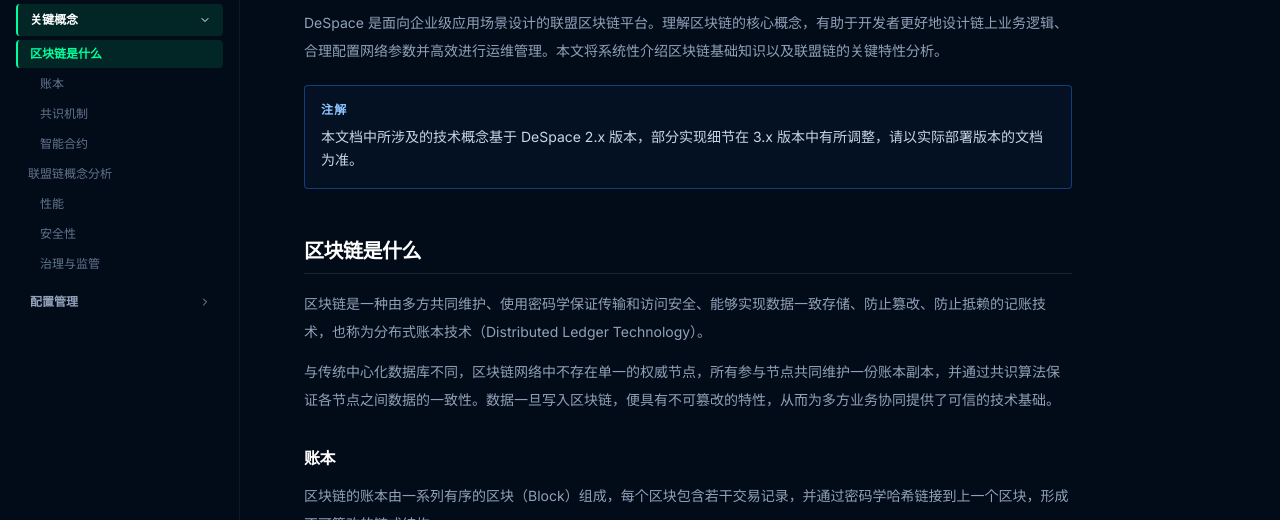
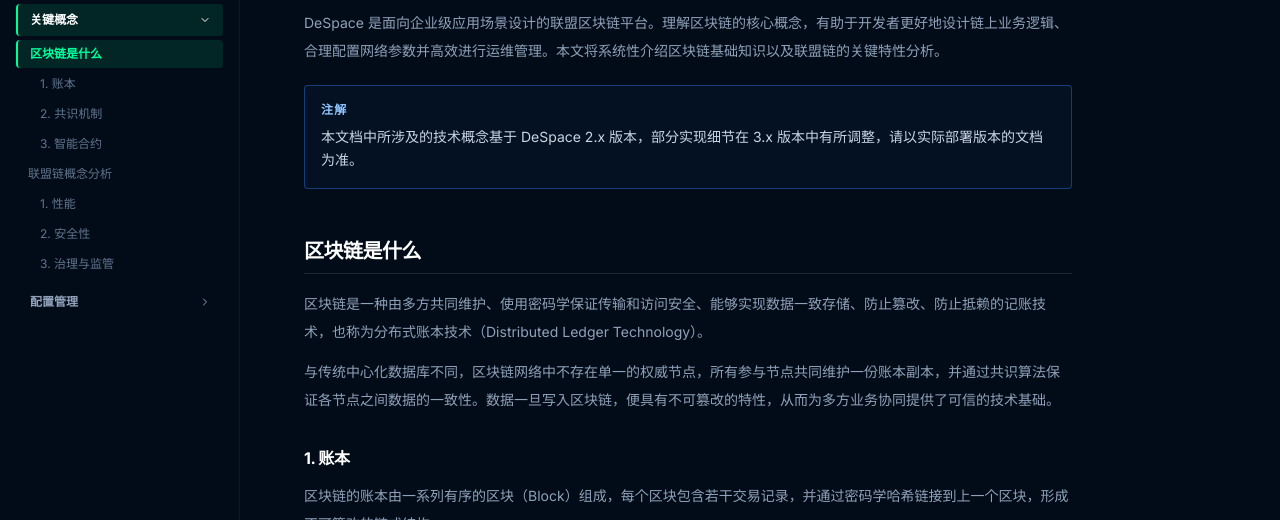
Before and after one commit to xiaoZhangZhang19/DeSpace-Smart-Chain, a React (Vite) app: page /docs/key-concepts in a window 1280 px wide. Shown: the part 175-695 px from the top of the page. Built offline with nearby package versions, Linux system fonts and the light colour scheme; a web font is replaced by a local one.

Commit message:
add documentation

```diff
--- a/src/pages/DevelopFirstApp.tsx
+++ b/src/pages/DevelopFirstApp.tsx
@@ -63,20 +63,20 @@
 
 const navItems = [
   { id: 'intro',    label: '开发第一个区块链应用' },
-  { id: 's1',       label: '1. 了解应用需求' },
-  { id: 's2',       label: '2. 设计与开发智能合约' },
+  { id: 's1',       label: '了解应用需求' },
+  { id: 's2',       label: '设计与开发智能合约' },
   { id: 's2-step1', label: '　第一步. 设计智能合约' },
   { id: 's2-step2', label: '　第二步. 开发源码' },
-  { id: 's3',       label: '3. 编译智能合约' },
-  { id: 's4',       label: '4. 创建区块链应用项目' },
+  { id: 's3',       label: '编译智能合约' },
+  { id: 's4',       label: '创建区块链应用项目' },
   { id: 's4-step1', label: '　第一步. 安装环境' },
   { id: 's4-step2', label: '　第二步. 创建Java工程' },
   { id: 's4-step3', label: '　第三步. 引入Java SDK' },
   { id: 's4-step4', label: '　第四步. 配置SDK证书' },
-  { id: 's5',       label: '5. 业务逻辑开发' },
+  { id: 's5',       label: '业务逻辑开发' },
   { id: 's5-step1', label: '　第一步. 引入合约Java类' },
   { id: 's5-step2', label: '　第二步. 开发业务逻辑' },
-  { id: 's6',       label: '6. 运行应用' },
+  { id: 's6',       label: '运行应用' },
 ];
 
 const assetSol = `pragma solidity ^0.4.24;
@@ -584,7 +584,7 @@
           <P>本教程要求用户熟悉Linux操作环境，具备Java开发的基本技能，能够使用Gradle工具，熟悉Solidity语法。</P>
           <P>如果您还未搭建区块链网络，或未下载控制台，请先走完教程搭建第一个区块链网络，再回到本教程。</P>
 
-          <H2 id="s1">1. 了解应用需求</H2>
+          <H2 id="s1">了解应用需求</H2>
           <P>区块链天然具有防篡改，可追溯等特性，这些特性决定其更容易受金融领域的青睐。本示例中，将会提供一个简易的资产管理的开发示例，并最终实现以下功能：</P>
           <UL>
             <LI>能够在区块链上进行资产注册</LI>
@@ -592,7 +592,7 @@
             <LI>可以查询账户的资产金额</LI>
           </UL>
 
-          <H2 id="s2">2. 设计与开发智能合约</H2>
+          <H2 id="s2">设计与开发智能合约</H2>
           <P>在区块链上进行应用开发时，结合业务需求，首先需要设计对应的智能合约，确定合约需要储存的数据，在此基础上确定智能合约对外提供的接口，最后给出各个接口的具体实现。</P>
 
           <H3 id="s2-step1">第一步. 设计智能合约</H3>
@@ -643,7 +643,7 @@
           <P><IC>Asset.sol</IC>所引用的<IC>Table.sol</IC>已在<IC>~/fisco/console/contracts/solidity</IC>目录下。该系统合约文件中的接口由DeSpace底层实现。当业务合约需要操作CRUD接口时，均需要引入该接口合约文件。Table.sol 合约详细接口参考相关文档。</P>
           <P>运行<IC>ls</IC>命令，确保<IC>Asset.sol</IC>和<IC>Table.sol</IC>在目录<IC>~/fisco/console/contracts/solidity</IC>下。</P>
 
-          <H2 id="s3">3. 编译智能合约</H2>
+          <H2 id="s3">编译智能合约</H2>
           <P><IC>.sol</IC>的智能合约需要编译成ABI和BIN文件才能部署至区块链网络上。有了这两个文件即可凭借Java SDK进行合约部署和调用。但这种调用方式相对繁琐，需要用户根据合约ABI来传参和解析结果。为此，控制台提供的编译工具不仅可以编译出ABI和BIN文件，还可以自动生成一个与编译的智能合约同名的合约Java类。这个Java类是根据ABI生成的，帮助用户解析好了参数，提供同名的方法。当应用需要部署和调用合约时，可以调用该合约类的对应方法，传入指定参数即可。使用这个合约Java类来开发应用，可以极大简化用户的代码。</P>
           <CodeBlock language="bash" code={`# 创建工作目录~/fisco
 mkdir -p ~/fisco
@@ -683,7 +683,7 @@
           <CodeBlock language="java" code={assetJavaIface} />
           <P>其中load与deploy函数用于构造Asset对象，其他接口分别用来调用对应的solidity合约的接口。</P>
 
-          <H2 id="s4">4. 创建区块链应用项目</H2>
+          <H2 id="s4">创建区块链应用项目</H2>
 
           <H3 id="s4-step1">第一步. 安装环境</H3>
           <P>首先，我们需要安装JDK以及集成开发环境</P>
@@ -790,7 +790,7 @@
 
           <div className="my-4 flex justify-center"><img src="https://fisco-bcos-documentation.readthedocs.io/zh-cn/latest/_images/copy_cert.png" alt="拷贝节点证书" className="max-w-full rounded-sm border border-white/10 block" /></div>
 
-          <H2 id="s5">5. 业务逻辑开发</H2>
+          <H2 id="s5">业务逻辑开发</H2>
           <P>我们已经介绍了如何在自己的项目中引入以及配置Java SDK，本节介绍如何通过Java程序调用合约，同样以示例的资产管理说明。</P>
 
           <H3 id="s5-step1">第一步. 将3编译好的Java合约引入项目中</H3>
@@ -987,7 +987,7 @@
 |-- tool
     |-- asset_run.sh // 项目运行脚本`} />
 
-          <H2 id="s6">6. 运行应用</H2>
+          <H2 id="s6">运行应用</H2>
           <P>至此我们已经介绍使用区块链开发资产管理应用的所有流程并实现了功能，接下来可以运行项目，测试功能是否正常。</P>
           <H4>编译</H4>
           <CodeBlock language="bash" code={`# 切换到项目目录
--- a/src/pages/DocsSidebar.tsx
+++ b/src/pages/DocsSidebar.tsx
@@ -3,20 +3,20 @@
 import { ChevronDown } from 'lucide-react';
 
 export const developNavItems = [
-  { id: 's1',       label: '1. 了解应用需求' },
-  { id: 's2',       label: '2. 设计与开发智能合约' },
+  { id: 's1',       label: '了解应用需求' },
+  { id: 's2',       label: '设计与开发智能合约' },
   { id: 's2-step1', label: '　第一步. 设计智能合约' },
   { id: 's2-step2', label: '　第二步. 开发源码' },
-  { id: 's3',       label: '3. 编译智能合约' },
-  { id: 's4',       label: '4. 创建区块链应用项目' },
+  { id: 's3',       label: '编译智能合约' },
+  { id: 's4',       label: '创建区块链应用项目' },
   { id: 's4-step1', label: '　第一步. 安装环境' },
   { id: 's4-step2', label: '　第二步. 创建Java工程' },
   { id: 's4-step3', label: '　第三步. 引入Java SDK' },
   { id: 's4-step4', label: '　第四步. 配置SDK证书' },
-  { id: 's5',       label: '5. 业务逻辑开发' },
+  { id: 's5',       label: '业务逻辑开发' },
   { id: 's5-step1', label: '　第一步. 引入合约Java类' },
   { id: 's5-step2', label: '　第二步. 开发业务逻辑' },
-  { id: 's6',       label: '6. 运行应用' },
+  { id: 's6',       label: '运行应用' },
 ];
 
 export const javaNavItems = [
@@ -34,13 +34,13 @@
 
 export const keyConceptsNavItems = [
   { id: 'blockchain',            label: '区块链是什么' },
-  { id: 'blockchain-ledger',     label: '　账本' },
-  { id: 'blockchain-consensus',  label: '　共识机制' },
-  { id: 'blockchain-contract',   label: '　智能合约' },
+  { id: 'blockchain-ledger',     label: '　1. 账本' },
+  { id: 'blockchain-consensus',  label: '　2. 共识机制' },
+  { id: 'blockchain-contract',   label: '　3. 智能合约' },
   { id: 'consortium',            label: '联盟链概念分析' },
-  { id: 'consortium-perf',       label: '　性能' },
-  { id: 'consortium-security',   label: '　安全性' },
-  { id: 'consortium-governance', label: '　治理与监管' },
+  { id: 'consortium-perf',       label: '　1. 性能' },
+  { id: 'consortium-security',   label: '　2. 安全性' },
+  { id: 'consortium-governance', label: '　3. 治理与监管' },
 ];
 
 const configSubPages = [
--- a/src/pages/KeyConcepts.tsx
+++ b/src/pages/KeyConcepts.tsx
@@ -124,7 +124,7 @@
           <P>区块链是一种由多方共同维护、使用密码学保证传输和访问安全、能够实现数据一致存储、防止篡改、防止抵赖的记账技术，也称为分布式账本技术（Distributed Ledger Technology）。</P>
           <P>与传统中心化数据库不同，区块链网络中不存在单一的权威节点，所有参与节点共同维护一份账本副本，并通过共识算法保证各节点之间数据的一致性。数据一旦写入区块链，便具有不可篡改的特性，从而为多方业务协同提供了可信的技术基础。</P>
 
-          <H3 id="blockchain-ledger">账本</H3>
+          <H3 id="blockchain-ledger">1. 账本</H3>
           <P>区块链的账本由一系列有序的区块（Block）组成，每个区块包含若干交易记录，并通过密码学哈希链接到上一个区块，形成不可篡改的链式结构。</P>
 
           <H4>核心数据结构</H4>
@@ -155,7 +155,7 @@
   ]
 }`} />
 
-          <H3 id="blockchain-consensus">共识机制</H3>
+          <H3 id="blockchain-consensus">2. 共识机制</H3>
           <P>共识机制是区块链网络中各节点就账本状态达成一致的核心算法。在没有中心化权威机构的情况下，共识算法保证了分布式节点之间能够对交易顺序和执行结果产生相同的认知。</P>
 
           <H4>节点类型</H4>
@@ -187,7 +187,7 @@
           </UL>
           <Note type="tip">生产环境推荐使用 PBFT 或 rPBFT，以确保在节点出现故障或被攻击时系统仍能正常运行。Raft 仅适用于节点完全可信的测试或私有部署场景。</Note>
 
-          <H3 id="blockchain-contract">智能合约</H3>
+          <H3 id="blockchain-contract">3. 智能合约</H3>
           <P>智能合约（Smart Contract）是运行在区块链上的自执行程序，合约代码及执行结果均存储在链上，任何参与方都无法单方面篡改。DeSpace 兼容以太坊 EVM，支持使用 Solidity 语言编写智能合约。</P>
 
           <H4>智能合约生命周期</H4>
@@ -208,7 +208,7 @@
           <P>联盟链（Consortium Blockchain）是一种由多个机构共同参与、对特定群体开放的区块链形态，介于完全开放的公链与完全封闭的私链之间。DeSpace 作为联盟链平台，在设计上针对企业级场景进行了深度优化，在性能、安全性和治理三个维度均有鲜明特色。</P>
           <P>相较于公链（如以太坊主网），联盟链的参与节点均经过身份认证，网络规模可控，因此能够采用更高效的共识算法，实现更高的交易吞吐量和更低的确认延迟，同时在数据隐私保护和监管合规方面具有天然优势。</P>
 
-          <H3 id="consortium-perf">性能</H3>
+          <H3 id="consortium-perf">1. 性能</H3>
           <P>性能是企业级区块链平台的核心指标之一。DeSpace 在设计之初便将高性能作为核心目标，通过多项技术手段实现了业界领先的交易处理能力。</P>
 
           <H4>性能指标</H4>
@@ -227,7 +227,7 @@
           </UL>
           <Note type="note">并行交易执行需要在合约开发阶段预先声明交易的冲突变量，开发者需参考 DeSpace 并行合约开发文档进行适配。</Note>
 
-          <H3 id="consortium-security">安全性</H3>
+          <H3 id="consortium-security">2. 安全性</H3>
           <P>企业级区块链平台必须提供全面的安全保障，覆盖网络接入、数据传输、存储以及权限控制等各个层面。DeSpace 构建了多层次的安全防护体系。</P>
 
           <H4>准入机制</H4>
@@ -250,7 +250,7 @@
             <LI><strong className="text-white">隐私合约</strong>：支持可选的 WeDPR 隐私保护组件，提供零知识证明等高级隐私计算能力，在不暴露原始数据的前提下完成业务逻辑验证。</LI>
           </UL>
 
-          <H3 id="consortium-governance">治理与监管</H3>
+          <H3 id="consortium-governance">3. 治理与监管</H3>
           <P>联盟链的核心价值在于多方协同治理，DeSpace 提供了完整的链上治理框架，支持联盟成员共同决策、动态管理网络成员，并为监管机构提供必要的审计接口。</P>
 
           <H4>联盟链治理</H4>
```
